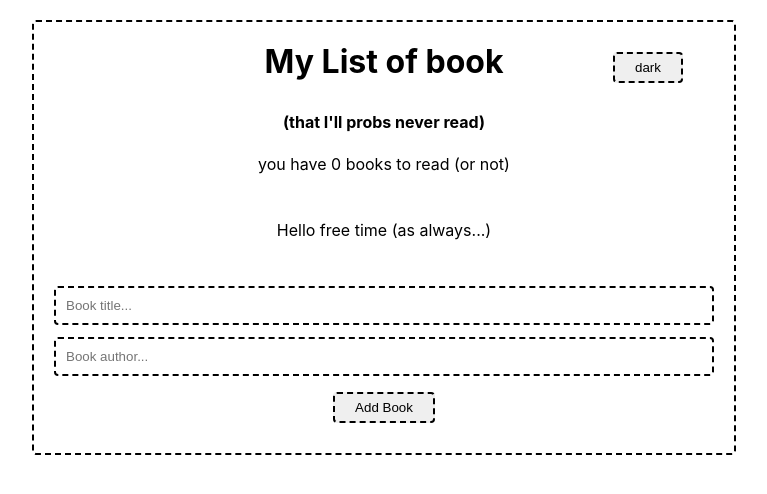
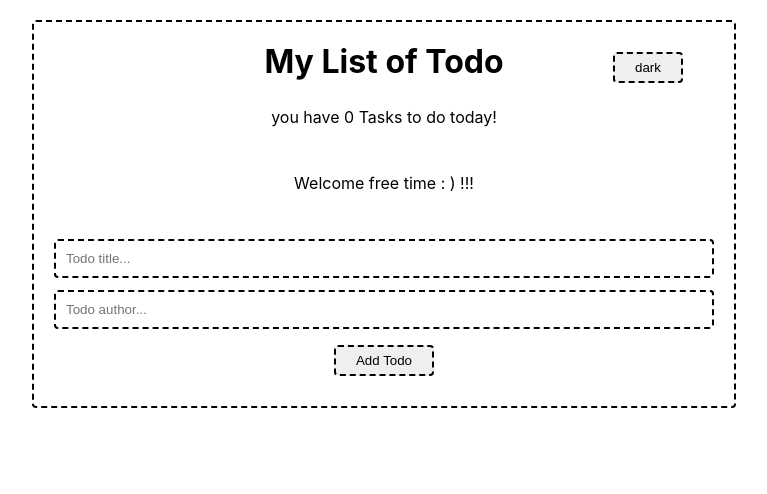
Before and after one commit to emosturi/haceres, a React (Create React App) app in the folder haceres/: page / in a window 1280 px wide. Shown: the top 494 px of the page, without its empty margins (256-1023 px from the left). Built offline with nearby package versions, Linux system fonts and the light colour scheme.

Commit message:
Features - change name of files and titles to wrok as a todo app

```diff
--- a/haceres/src/App.js
+++ b/haceres/src/App.js
@@ -1,8 +1,8 @@
 import GlobalStyle from "./globalStyle";
-import BookContextProvider from "./contexts/BookContext";
+import TodoContextProvider from "./contexts/TodoContext";
 import Navbar from "./components/Navbar";
-import BookList from "./components/BookList";
-import BookForm from "./components/BookForm";
+import TodoList from "./components/TodoList";
+import TodoForm from "./components/TodoForm";
 import ThemeContextProvider from "./contexts/ThemeContext";
 
 function App() {
@@ -10,11 +10,11 @@ function App() {
         <div className="App">
             <GlobalStyle />
             <ThemeContextProvider>
-                <BookContextProvider>
+                <TodoContextProvider>
                     <Navbar />
-                    <BookList />
-                    <BookForm />
-                </BookContextProvider>
+                    <TodoList />
+                    <TodoForm />
+                </TodoContextProvider>
             </ThemeContextProvider>
         </div>
     );
--- a/haceres/src/components/BookDetails.js
+++ /dev/null
@@ -1,14 +0,0 @@
-import React, { useContext } from "react";
-import { BookContext } from "../contexts/BookContext";
-
-const BookDetails = ({ book }) => {
-    const { dispatch } = useContext(BookContext);
-    return (
-        <li onClick={() => dispatch({ type: "REMOVE_BOOK", id: book.id })}>
-            <div className="title">{book.title}</div>
-            <div className="author">{book.author}</div>
-        </li>
-    );
-};
-
-export default BookDetails;
--- a/haceres/src/components/BookList.js
+++ /dev/null
@@ -1,22 +0,0 @@
-import React, { useContext } from "react";
-import { BookContext } from "../contexts/BookContext";
-import { ThemeContext } from "../contexts/ThemeContext";
-import BookDetails from "./BookDetails";
-
-const BookList = () => {
-    const { books } = useContext(BookContext);
-    const { isDarkTheme } = useContext(ThemeContext);
-    return books.length ? (
-        <div className={`book-list ${isDarkTheme ? "dark" : ""}`}>
-            <ul>
-                {books.map((book) => (
-                    <BookDetails key={book.id} book={book} />
-                ))}
-            </ul>
-        </div>
-    ) : (
-        <div className="empty">Hello free time (as always...)</div>
-    );
-};
-
-export default BookList;
--- a/haceres/src/components/Navbar.js
+++ b/haceres/src/components/Navbar.js
@@ -1,11 +1,11 @@
 import React, { useContext } from "react";
-import { BookContext } from "../contexts/BookContext";
+import { TodoContext } from "../contexts/TodoContext";
 import { ThemeContext } from "../contexts/ThemeContext";
 import ThemeToggler from "./ThemeToggler";
 import { colors } from "../globalStyle";
 
 const Navbar = () => {
-    const { books } = useContext(BookContext);
+    const { Todos } = useContext(TodoContext);
     const { isDarkTheme, dispatch } = useContext(ThemeContext);
     const themeColor = isDarkTheme ? "light" : "dark";
     const handleClick = () => {
@@ -23,15 +23,14 @@ const Navbar = () => {
                 <style>{`body {background: ${colors.whiteish}  }`}</style>
             )}
             <div className="wrapper">
-                <h1>My List of book</h1>
+                <h1>My List of Todo</h1>
                 <ThemeToggler
                     isDarkTheme={isDarkTheme}
                     handleClick={handleClick}
                     themeColor={themeColor}
                 />
             </div>
-            <h4>(that I'll probs never read)</h4>
-            <p>you have {books.length} books to read (or not)</p>
+            <p>you have {Todos.length} Tasks to do today!</p>
         </div>
     );
 };
--- /dev/null
+++ b/haceres/src/components/TodoDetails.js
@@ -0,0 +1,14 @@
+import React, { useContext } from "react";
+import { TodoContext } from "../contexts/TodoContext";
+
+const TodoDetails = ({ Todo }) => {
+    const { dispatch } = useContext(TodoContext);
+    return (
+        <li onClick={() => dispatch({ type: "REMOVE_Todo", id: Todo.id })}>
+            <div className="title">{Todo.title}</div>
+            <div className="author">{Todo.author}</div>
+        </li>
+    );
+};
+
+export default TodoDetails;
--- a/haceres/src/components/BookForm.js
+++ b/haceres/src/components/TodoForm.js
@@ -1,16 +1,16 @@
 import React, { useContext, useState } from "react";
-import { BookContext } from "../contexts/BookContext";
+import { TodoContext } from "../contexts/TodoContext";
 import { ThemeContext } from "../contexts/ThemeContext";
 
-const BookForm = () => {
+const TodoForm = () => {
     const [title, setTitle] = useState("");
     const [author, setAuthor] = useState("");
-    const { dispatch } = useContext(BookContext);
+    const { dispatch } = useContext(TodoContext);
     const { isDarkTheme } = useContext(ThemeContext);
 
     const handleSubmit = (e) => {
         e.preventDefault();
-        dispatch({ type: "ADD_BOOK", book: { author, title } });
+        dispatch({ type: "ADD_Todo", Todo: { author, title } });
         setTitle("");
         setAuthor("");
     };
@@ -19,7 +19,7 @@ const BookForm = () => {
         <form onSubmit={handleSubmit}>
             <input
                 type="text"
-                placeholder="Book title..."
+                placeholder="Todo title..."
                 value={title}
                 required
                 onChange={(event) => setTitle(event.target.value)}
@@ -27,7 +27,7 @@ const BookForm = () => {
             />
             <input
                 type="text"
-                placeholder="Book author..."
+                placeholder="Todo author..."
                 required
                 value={author}
                 onChange={(event) => setAuthor(event.target.value)}
@@ -35,11 +35,11 @@ const BookForm = () => {
             />
             <input
                 type="submit"
-                value="Add Book"
+                value="Add Todo"
                 className={`${isDarkTheme ? "dark" : ""}`}
             />
         </form>
     );
 };
 
-export default BookForm;
+export default TodoForm;
--- /dev/null
+++ b/haceres/src/components/TodoList.js
@@ -0,0 +1,22 @@
+import React, { useContext } from "react";
+import { TodoContext } from "../contexts/TodoContext";
+import { ThemeContext } from "../contexts/ThemeContext";
+import TodoDetails from "./TodoDetails";
+
+const TodoList = () => {
+    const { Todos } = useContext(TodoContext);
+    const { isDarkTheme } = useContext(ThemeContext);
+    return Todos.length ? (
+        <div className={`Todo-list ${isDarkTheme ? "dark" : ""}`}>
+            <ul>
+                {Todos.map((Todo) => (
+                    <TodoDetails key={Todo.id} Todo={Todo} />
+                ))}
+            </ul>
+        </div>
+    ) : (
+        <div className="empty">Welcome free time : ) !!! </div>
+    );
+};
+
+export default TodoList;
--- a/haceres/src/contexts/BookContext.js
+++ /dev/null
@@ -1,23 +0,0 @@
-import React, { createContext, useReducer, useEffect } from "react";
-import { BookReducer } from "../reducers/BookReducer";
-
-export const BookContext = createContext();
-
-const BookContextProvider = (props) => {
-    const [books, dispatch] = useReducer(BookReducer, [], () => {
-        const localData = localStorage.getItem("books");
-        return localData ? JSON.parse(localData) : [];
-    });
-
-    useEffect(() => {
-        localStorage.setItem("books", JSON.stringify(books));
-    }, [books]);
-
-    return (
-        <BookContext.Provider value={{ books, dispatch }}>
-            {props.children}
-        </BookContext.Provider>
-    );
-};
-
-export default BookContextProvider;
--- /dev/null
+++ b/haceres/src/contexts/TodoContext.js
@@ -0,0 +1,23 @@
+import React, { createContext, useReducer, useEffect } from "react";
+import { TodoReducer } from "../reducers/TodoReducer";
+
+export const TodoContext = createContext();
+
+const TodoContextProvider = (props) => {
+    const [Todos, dispatch] = useReducer(TodoReducer, [], () => {
+        const localData = localStorage.getItem("Todos");
+        return localData ? JSON.parse(localData) : [];
+    });
+
+    useEffect(() => {
+        localStorage.setItem("Todos", JSON.stringify(Todos));
+    }, [Todos]);
+
+    return (
+        <TodoContext.Provider value={{ Todos, dispatch }}>
+            {props.children}
+        </TodoContext.Provider>
+    );
+};
+
+export default TodoContextProvider;
--- a/haceres/src/globalStyle.js
+++ b/haceres/src/globalStyle.js
@@ -65,18 +65,18 @@ const GlobalStyle = createGlobalStyle`
     grid-template-columns: repeat(5, 1fr);
   }
 
-  /* BookList Style */
+  /* TodoList Style */
 
-  .book-list {
+  .Todo-list {
     margin: 20px;
   }
 
-  .book-list ul {
+  .Todo-list ul {
     padding: 0;
     list-style-type: none;
   }
 
-  .book-list li {
+  .Todo-list li {
     padding: 10px;
     border-radius: 4px;
     margin: 10px 0;
@@ -85,17 +85,17 @@ const GlobalStyle = createGlobalStyle`
     border-style: dashed;
   }
 
-  .book-list li:hover {
+  .Todo-list li:hover {
     opacity: 0.7;
     text-decoration: line-through;
   }
 
-  .book-list .title {
+  .Todo-list .title {
     font-weight: bold;
     font-size: 1.2em;
   }
 
-  .book-list .author {
+  .Todo-list .author {
     font-size: 0.9em;
   }
 
@@ -104,7 +104,7 @@ const GlobalStyle = createGlobalStyle`
     text-align: center;
   }
 
-  /* BookForm Style */
+  /* TodoForm Style */
 
   form {
     padding: 20px;
--- a/haceres/src/reducers/BookReducer.js
+++ /dev/null
@@ -1,19 +0,0 @@
-import { v1 as uuid } from "uuid";
-
-export const BookReducer = (state, action) => {
-    switch (action.type) {
-        case "ADD_BOOK":
-            return [
-                ...state,
-                {
-                    title: action.book.title,
-                    author: action.book.author,
-                    id: uuid(),
-                },
-            ];
-        case "REMOVE_BOOK":
-            return state.filter((book) => book.id !== action.id);
-        default:
-            return state;
-    }
-};
--- /dev/null
+++ b/haceres/src/reducers/TodoReducer.js
@@ -0,0 +1,19 @@
+import { v1 as uuid } from "uuid";
+
+export const TodoReducer = (state, action) => {
+    switch (action.type) {
+        case "ADD_Todo":
+            return [
+                ...state,
+                {
+                    title: action.Todo.title,
+                    author: action.Todo.author,
+                    id: uuid(),
+                },
+            ];
+        case "REMOVE_Todo":
+            return state.filter((Todo) => Todo.id !== action.id);
+        default:
+            return state;
+    }
+};
```
